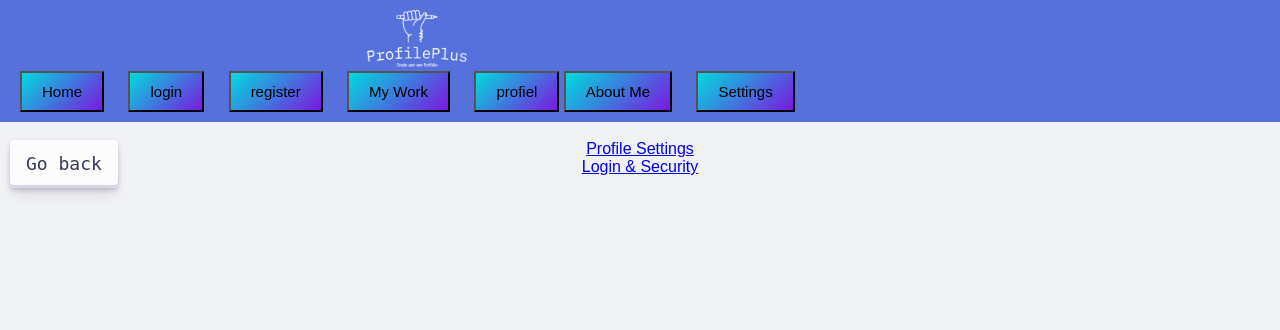
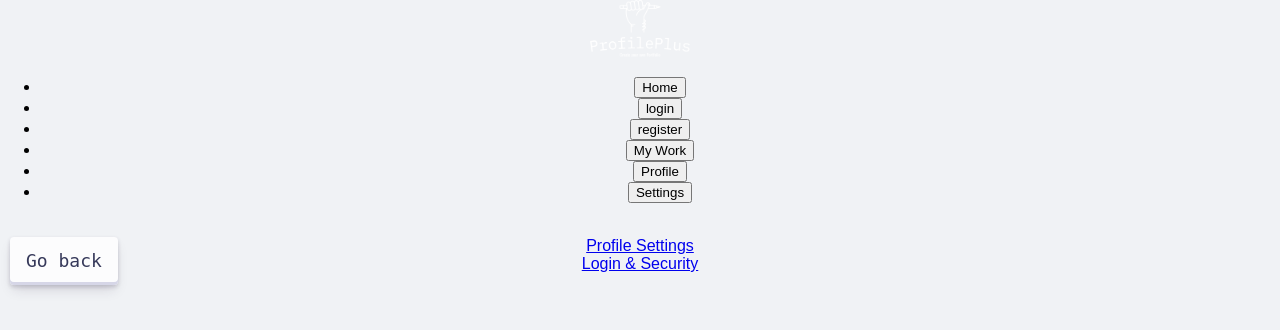
Before and after one commit to pmecpmec/ProfileApp, a PHP site: page /settings.php in a window 1280 px wide. Shown: the top 330 px of the page. Run offline with PHP 8.4, Linux system fonts and the light colour scheme.

Commit message:
editting eader

```diff
--- a/ProfileApp/navigation/nav.php
+++ b/ProfileApp/navigation/nav.php
@@ -2,19 +2,18 @@
 <meta charset="UTF-8">
 <meta name="viewport" content="width=device-width, initial-scale=1.0">
 <title>About Me</title>
-<header class="header">
-  <div id="header">
-    <nav class="navigation">
-      <img src="./img/logo-no-background.png" class="header-logo" alt="Logo">
+<header>
+  <div class="logo">
+
+    <img src="./img/logo-no-background.png" class="header-logo" alt="Logo">
+    <nav>
       <center>
         <ul>
           <li><a href="home.php"><button>Home</button></a></li>
           <li><a href="login.php"><button>login</button></a></li>
           <li><a href="register.php"><button>register</button></a></li>
           <li><a href="myprojects.php"><button>My Work</button></a></li>
-          <li><a href="profiel.php"><button>profiel</button></a>
-            <a href="settings.php"><button>About Me</button></a>
-          </li>
+          <li><a href="profiel.php"><button>Profile</button></a></li>
           <li><a href="settings.php"><button>Settings</button></li>
         </ul>
       </center>
--- a/ProfileApp/style.css
+++ b/ProfileApp/style.css
@@ -15,9 +15,10 @@ body {
   color: white;
 }
 
-.header img {
+.header-logo {
   max-width: 100px;
   height: auto;
+  left: 10px;
 }
 
 .navigation ul {
@@ -25,6 +26,12 @@ body {
   margin: 0;
   padding: 0;
 }
+
+.navigation ul li {
+  display: inline;
+  margin-right: 20px; /* Adjust the spacing between buttons */
+}
+
 
 .navigation li {
   display: inline;
```
Also changed, not shown: ProfileApp/home.php (+5 -2 lines), ProfileApp/navigation/header.php (+32 -0 lines).
